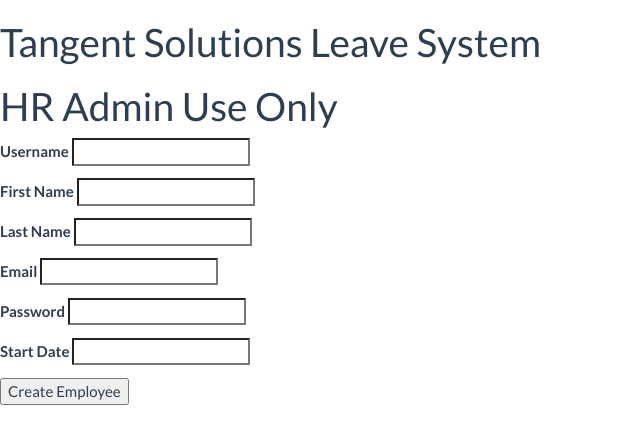
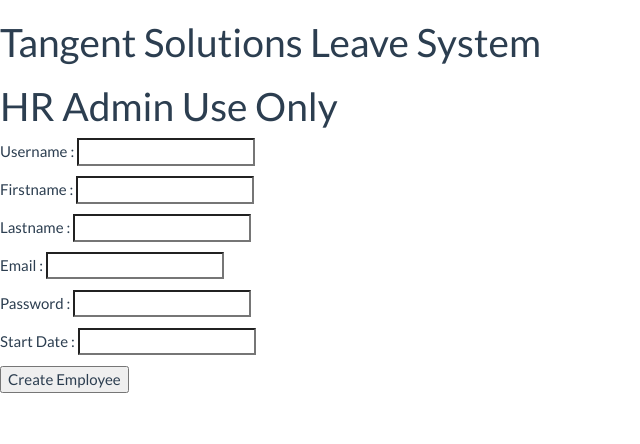
Before and after one commit to mokgadirasekgala/hr, a Django app: page /newemployee in a window 1280 px wide. Shown: the top 444 px of the page, without its empty margins (0-640 px from the left). Run offline with Django 3.2, Linux system fonts and the light colour scheme; some libraries are stand-ins or nearby versions.

Commit message:
create new employee for

```diff
--- a/leave/forms.py
+++ b/leave/forms.py
@@ -5,3 +5,11 @@
 class LogLeaveForm(forms.Form):
     startdate = forms.DateField( widget=DateInput())
     enddate=forms.DateField(widget=DateInput() )
+
+class CreateEmployeeForm(forms.Form):
+    username=forms.CharField(max_length=30,widget=forms.TextInput())
+    firstname=forms.CharField(widget=forms.TextInput())
+    lastname=forms.CharField(widget=forms.TextInput())
+    email=forms.CharField(widget=forms.EmailInput())
+    password=forms.CharField(widget=forms.PasswordInput())
+    startdate=forms.DateField( widget=DateInput())
--- a/leave/templates/leave/newemployee.html
+++ b/leave/templates/leave/newemployee.html
@@ -3,9 +3,6 @@
 {% block content %}
     <h1>HR Admin Use Only </h1>
 
-    {% if form.errors %}
-            <p>{{ form.errors }}</p>
-    {% endif %}
 
     {% if messages %}
           <ul class="messages">
@@ -16,33 +13,37 @@
     {% endif %}
 
 
+
     <form method="post" action="{% url 'createemployee' %}">
         {% csrf_token %}
         <p>
-            <label for="username">Username</label>
-            <input id="username" type="text" name="username" >
+            Username : {{ form.username }}
         </p>
         <p>
-            <label for="firstname">First Name</label>
-            <input id="firstname" type="text" name="firstname">
+            Firstname : {{ form.firstname }}
+        </p>
+
+        <p>
+            Lastname : {{ form.lastname }}
         </p>
         <p>
-            <label for="lastname">Last Name</label>
-            <input id="lastname" type="text" name="lastname">
+            Email : {{ form.email }}
         </p>
         <p>
-            <label for="email">Email </label>
-            <input id="email" type="email" name="email">
+            Password : {{ form.password }}
         </p>
         <p>
-            <label for="password">Password</label>
-            <input id="password" type="password" name="password">
-        </p>
-        <p>
-            <label for="startdate">Start Date</label>
-            <input id="startdate" type="password" name="startdate">
+            Start Date : {{ form.startdate }}
         </p>
         <button type="submit">Create Employee</button>
     </form>
 
 {% endblock %}
+
+{% block javascript %}
+    <script>
+        $(document).ready(function() {
+            $('.datepicker').datepicker();
+        });
+    </script>
+{% endblock %}
--- a/leave/views.py
+++ b/leave/views.py
@@ -2,24 +2,30 @@
 from django.shortcuts import render
 from django.shortcuts import redirect
 import datetime
-from .forms import LogLeaveForm
+from .forms import LogLeaveForm, CreateEmployeeForm
 from django.contrib.auth.decorators import login_required
 from django.contrib.auth.models import User
 from django.contrib import messages
 from .datehelpers import isValidLeavePrediod
 
 def create_employee(request): #for hr admin
+    form=CreateEmployeeForm(request.POST)
     if request.method == 'POST':
-        username = request.POST['username']
-        password=request.POST['password']
-        email=request.POST['email']
-        firstname=request.POST['firstname']
-        lastname=request.POST['lastname']
-        emp = Employee.objects.create_user(username=username, password=password, email=email, first_name=firstname,last_name=lastname, start_date=datetime.date(2017,1,1))
-        messages.success(request, "New Employee Created by Admin. Let the Employee login")
-        return redirect('login')
+        if form.is_valid():
+            username = form.cleaned_data['username']
+            password=form.cleaned_data['password']
+            email=form.cleaned_data['email']
+            firstname=form.cleaned_data['firstname']
+            lastname=form.cleaned_data['lastname']
+            startdate=form.cleaned_data['startdate']
+            emp = Employee.objects.create_user(username=username, password=password, email=email, first_name=firstname,last_name=lastname, start_date=startdate)
+            messages.success(request, "New Employee Created by Admin. Let the Employee login")
+            return redirect('login')
+        else:
+            messages.error(request, "Something wrong with the details entered, try again ")
+            return redirect('/newemployee')
     else:
-        return render(request, 'leave/newemployee.html')
+        return render(request, 'leave/newemployee.html',{'form':form})
 
 
 @login_required(login_url="login/")
```
